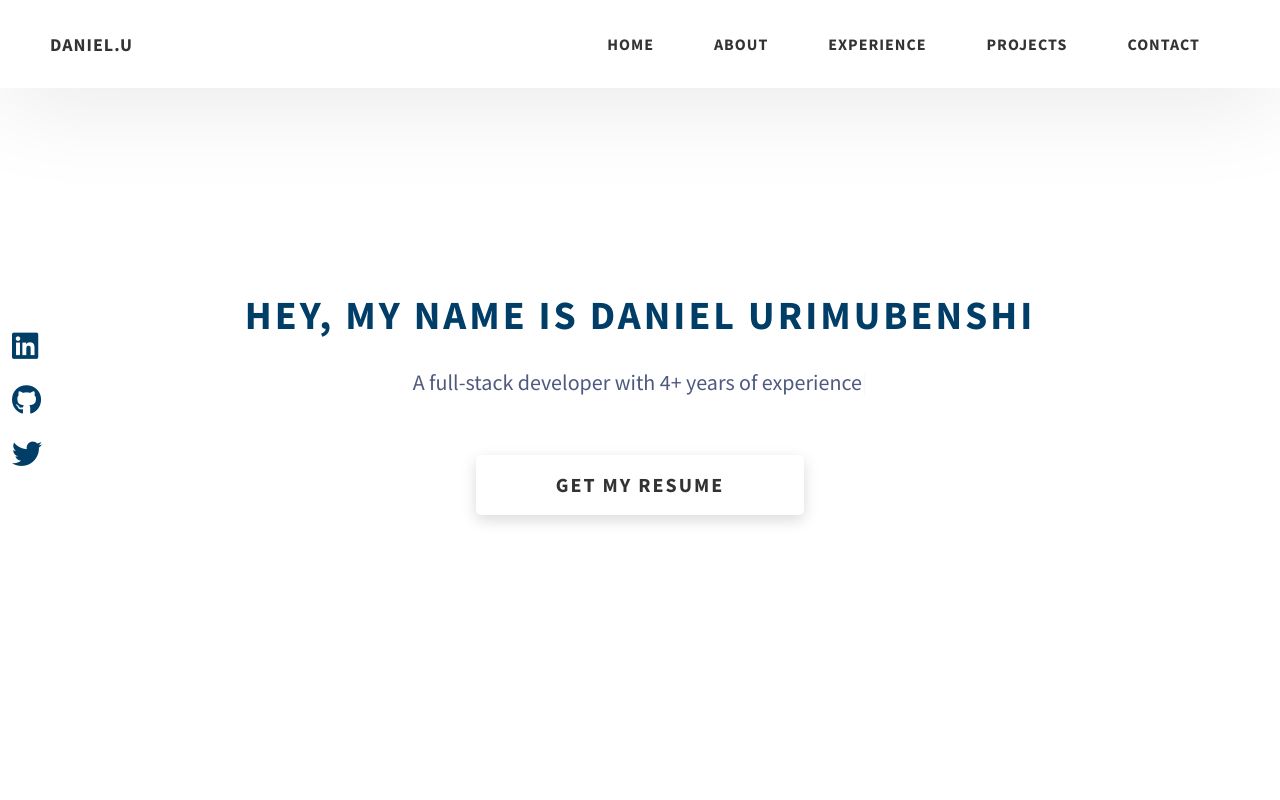
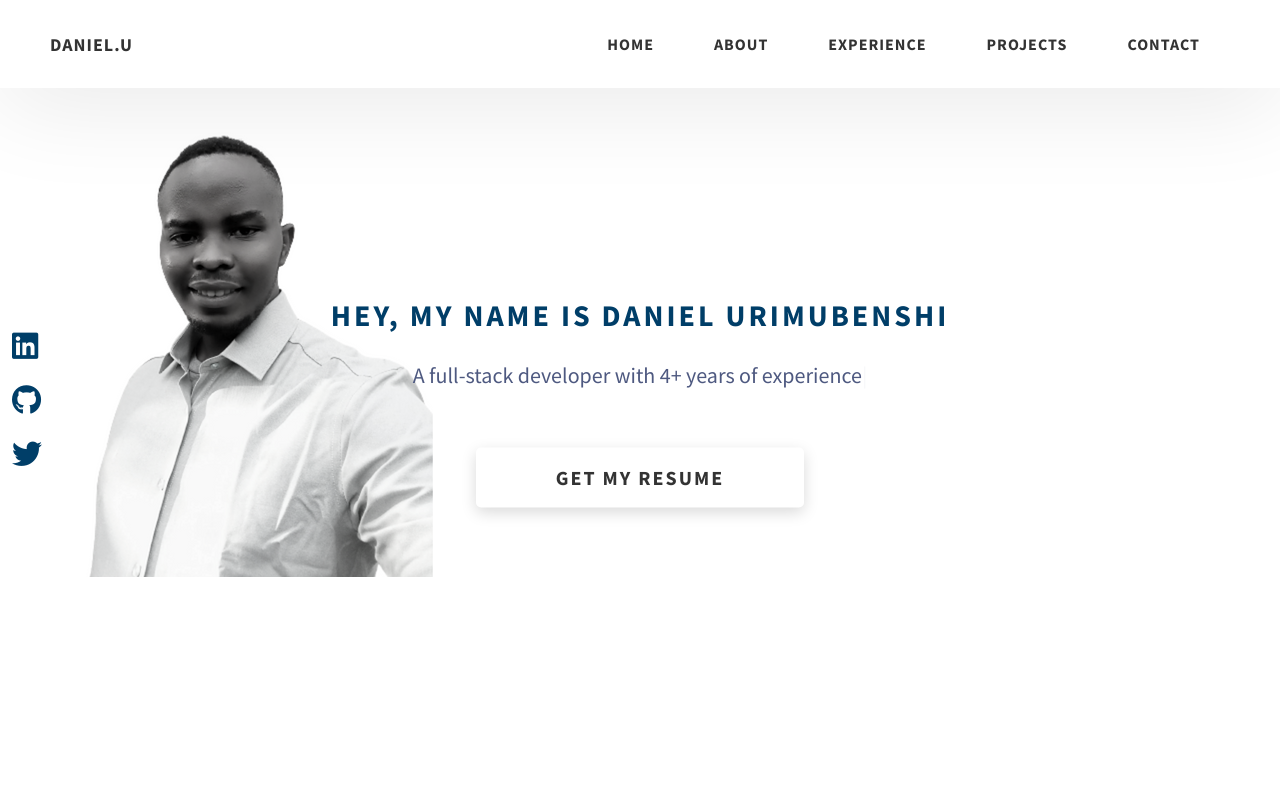
Before and after one commit to benshidanny11/benshidanny11, a website: page index.html in a window 1280 px wide. Shown: the top 800 px of the page. Drawn offline with nearby package versions, Linux system fonts and the light colour scheme.

Commit message:
Add hero image

```diff
--- a/css/style.css
+++ b/css/style.css
@@ -75,7 +75,7 @@ textarea {
 }
 
 .heading-primary {
-  font-size: 4rem;
+  font-size: 3rem;
   text-transform: uppercase;
   letter-spacing: 3px;
   text-align: center;
--- a/index.html
+++ b/index.html
@@ -90,6 +90,9 @@
     </header>
 
     <section class="home-hero anim-section">
+      <div>
+        <img src="./assets/png/hero.png" alt="">
+      </div>
       <div class="home-hero__content">
         <h1 class="heading-primary">Hey, My name is Daniel Urimubenshi</h1>
         <div class="home-hero__info">
```
Also changed, not shown: assets/png/hero.png (added), 2 other files.
